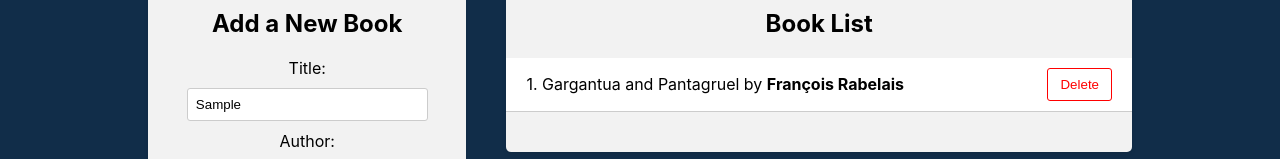
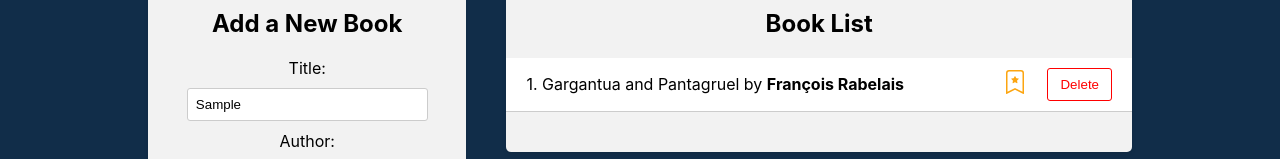
Before and after one commit to AnnaKudryashova/React-Course-Library-Project, a React (Create React App) app in the folder frontend/: page / in a window 1280 px wide. Both pictures are taken after typing "Sample", "Sample" into the empty fields and a click on the button "Add Random". Shown: the part 153-312 px from the top of the page. Built offline with nearby package versions, Linux system fonts and the light colour scheme.

Commit message:
toggle favorite book

```diff
--- a/frontend/package.json
+++ b/frontend/package.json
@@ -9,6 +9,7 @@
     "@testing-library/user-event": "^13.5.0",
     "react": "^18.2.0",
     "react-dom": "^18.2.0",
+    "react-icons": "^4.12.0",
     "react-redux": "^8.1.3",
     "react-scripts": "5.0.1",
     "uuid": "^9.0.1",
--- a/frontend/src/components/BookForm/BookForm.js
+++ b/frontend/src/components/BookForm/BookForm.js
@@ -17,6 +17,7 @@
                 title,
                 author,
                 id: uuidv4(),
+                isFavorite: false,
             };
 
             dispatch(addBook(book));
@@ -32,6 +33,7 @@
         const randomBookWithId = {
             ...randomBook,
             id: uuidv4(),
+            isFavorite: false,
         };
 
         dispatch(addBook(randomBookWithId));
--- a/frontend/src/components/BookList/BookList.js
+++ b/frontend/src/components/BookList/BookList.js
@@ -1,5 +1,6 @@
 import { useSelector, useDispatch } from 'react-redux';
-import { deleteBook } from '../../redux/books/actionCreators';
+import { BsBookmarkStar, BsBookmarkStarFill } from 'react-icons/bs';
+import { deleteBook, toggleFavorite } from '../../redux/books/actionCreators';
 import './BookList.css';
 
 const BookList = () => {
@@ -7,6 +8,9 @@
     const dispatch = useDispatch();
     const handleDeleteBook = (id) => {
         dispatch(deleteBook(id));
+    };
+    const handleToggleFavorite = (id) => {
+        dispatch(toggleFavorite(id));
     };
 
     return (
@@ -23,6 +27,17 @@
                                 <strong>{book.author}</strong>
                             </div>
                             <div className="book-actions">
+                                <span
+                                    onClick={() =>
+                                        handleToggleFavorite(book.id)
+                                    }
+                                >
+                                    {book.isFavorite ? (
+                                        <BsBookmarkStarFill className="star-icon" />
+                                    ) : (
+                                        <BsBookmarkStar className="star-icon" />
+                                    )}
+                                </span>
                                 <button
                                     onClick={() => handleDeleteBook(book.id)}
                                 >
--- a/frontend/src/redux/books/actionCreators.js
+++ b/frontend/src/redux/books/actionCreators.js
@@ -13,3 +13,10 @@
         payload: id,
     };
 };
+
+export const toggleFavorite = (id) => {
+    return {
+        type: actionTypes.TOGGLE_FAVORITE,
+        payload: id,
+    };
+};
--- a/frontend/src/redux/books/actionTypes.js
+++ b/frontend/src/redux/books/actionTypes.js
@@ -1,2 +1,3 @@
 export const ADD_BOOK = 'ADD_BOOK';
 export const DELETE_BOOK = 'DELETE_BOOK';
+export const TOGGLE_FAVORITE = 'TOGGLE_FAVORITE';
--- a/frontend/src/redux/books/reducer.js
+++ b/frontend/src/redux/books/reducer.js
@@ -8,6 +8,12 @@
             return [...state, action.payload];
         case actionTypes.DELETE_BOOK:
             return state.filter((book) => book.id !== action.payload);
+        case actionTypes.TOGGLE_FAVORITE:
+            return state.map((book) =>
+                book.id === action.payload
+                    ? { ...book, isFavorite: !book.isFavorite }
+                    : book
+            );
         default:
             return state;
     }
```
Also changed, not shown: 1 other file (tests, documents, lock files or other folders).
